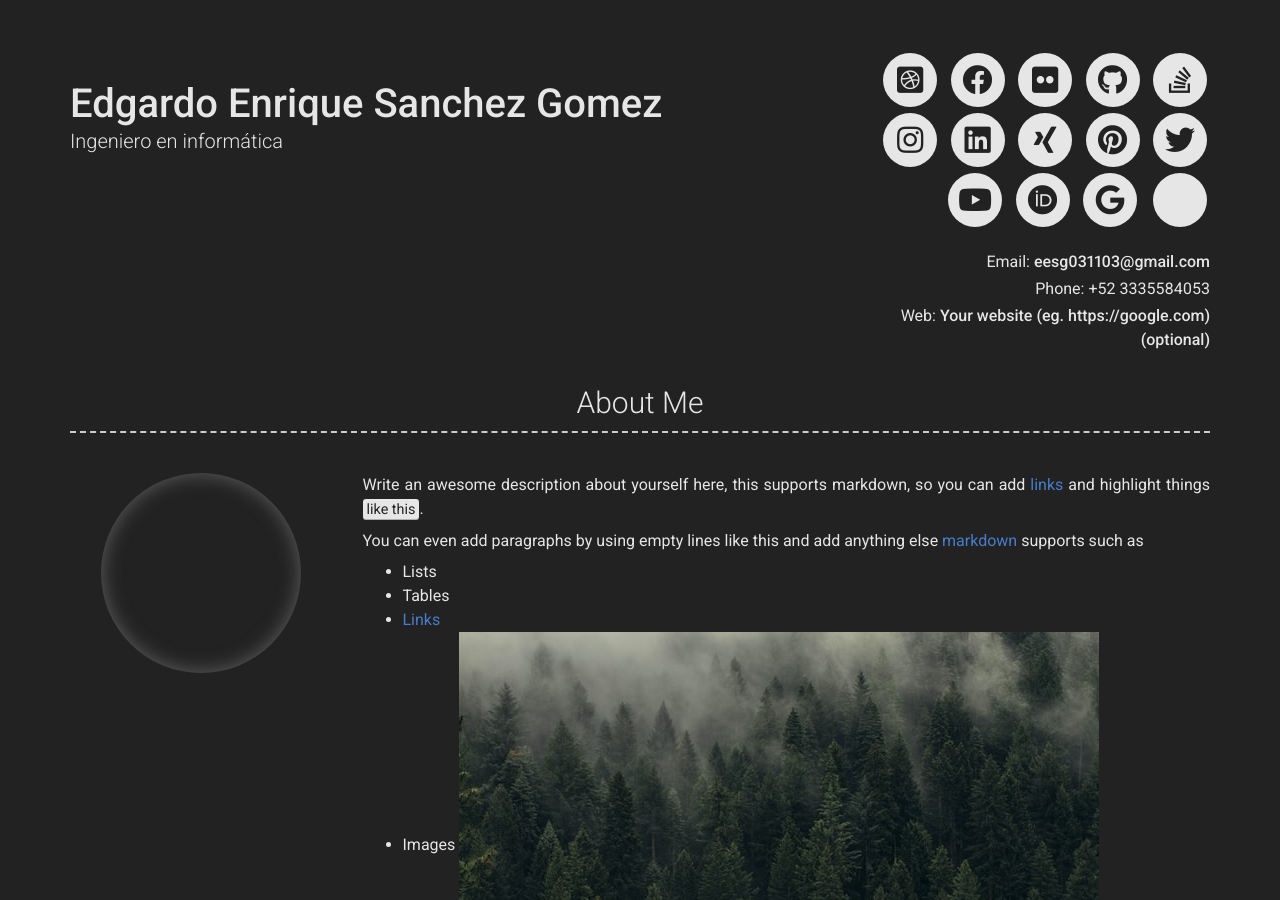
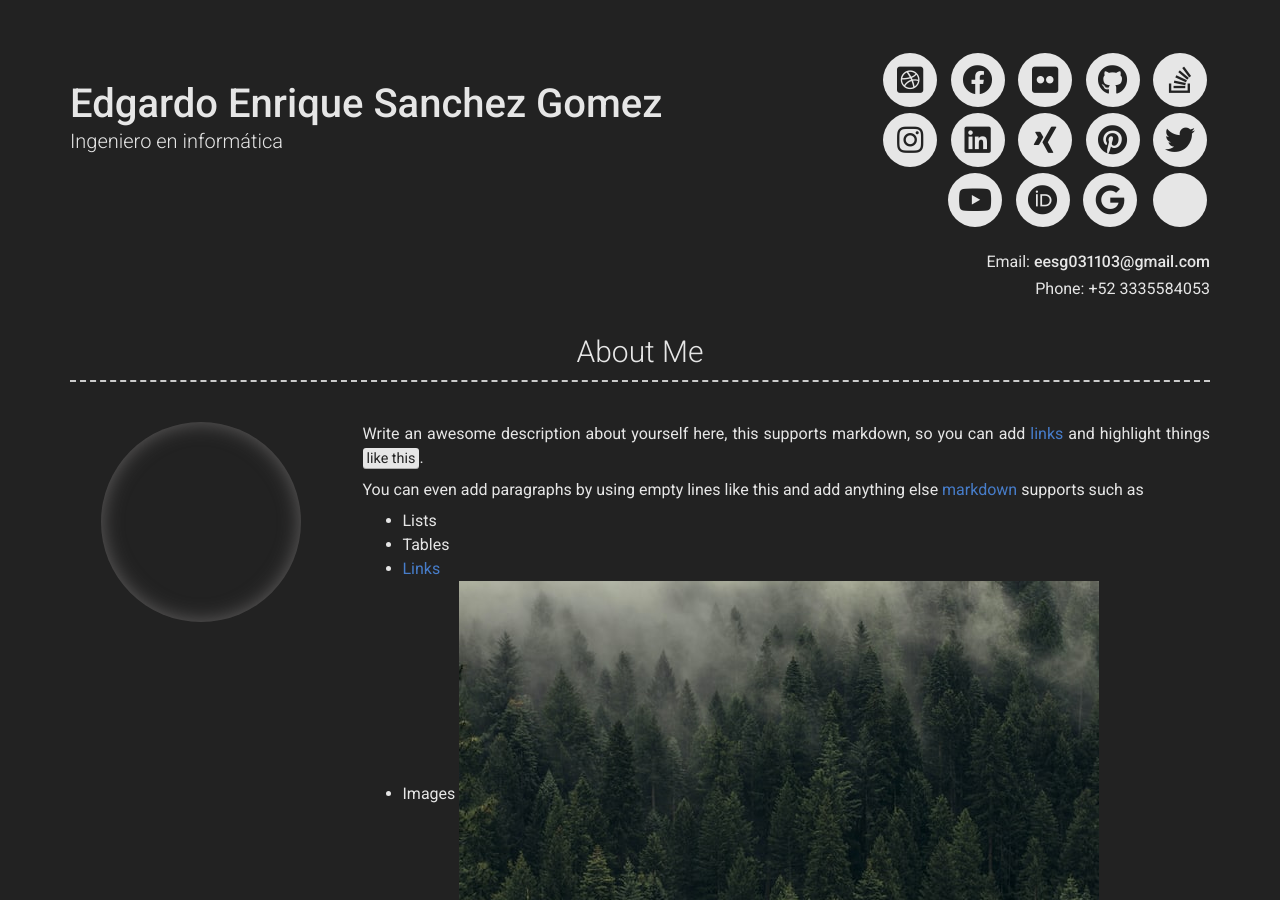
Before and after one commit to Gasco031103/Resume_Spanish.io, a Jekyll site: the page built from index.md, in a window 1280 px wide and 900 px high. Built offline with Jekyll 4.4.1, drawn with Linux system fonts in a browser that asks for light colours; nearby versions of some CDN libraries; part of the change alters nothing that is shown.

Commit message:
Update _config.yml

```diff
--- a/_config.yml
+++ b/_config.yml
@@ -7,13 +7,13 @@ repository: Git repository where your resume will be hosted, only required if yo
 version: 2
 
 # Personal info
-name: "Edgardo Enrique Sanchez Gomez"
+name: Edgardo Enrique Sanchez Gomez
 title: Ingeniero en informática
 email: eesg031103@gmail.com
 # email_title: Email (Email title override)
 phone: +52 3335584053
 # phone_title: Phone (Phone title override)
-website: Your website (eg. https://google.com)(optional)
+#website: Your website (eg. https://google.com)(optional)
 # website_title: Web (Website title override)
 
 # Dark Mode (true/false/never)
```
